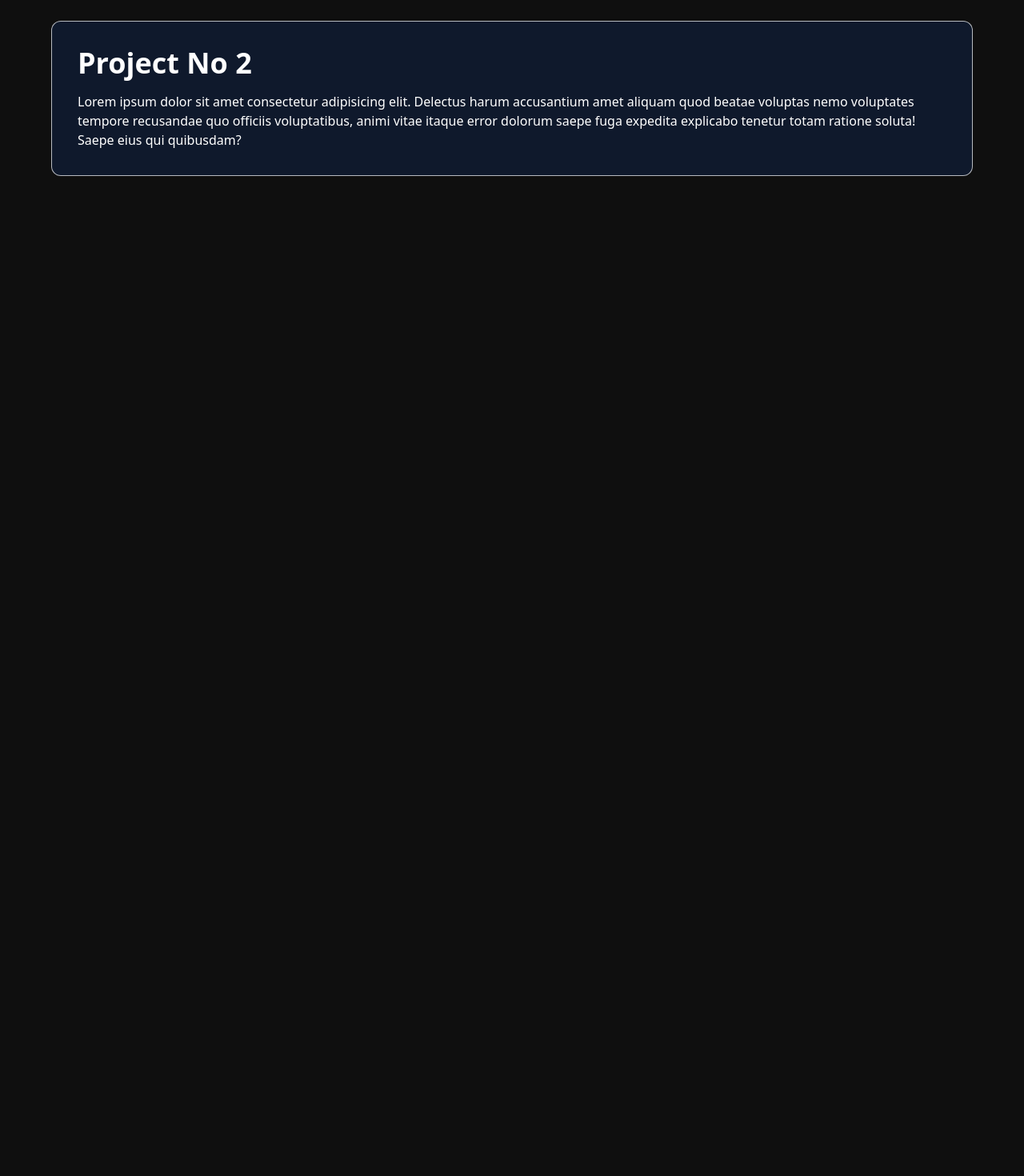
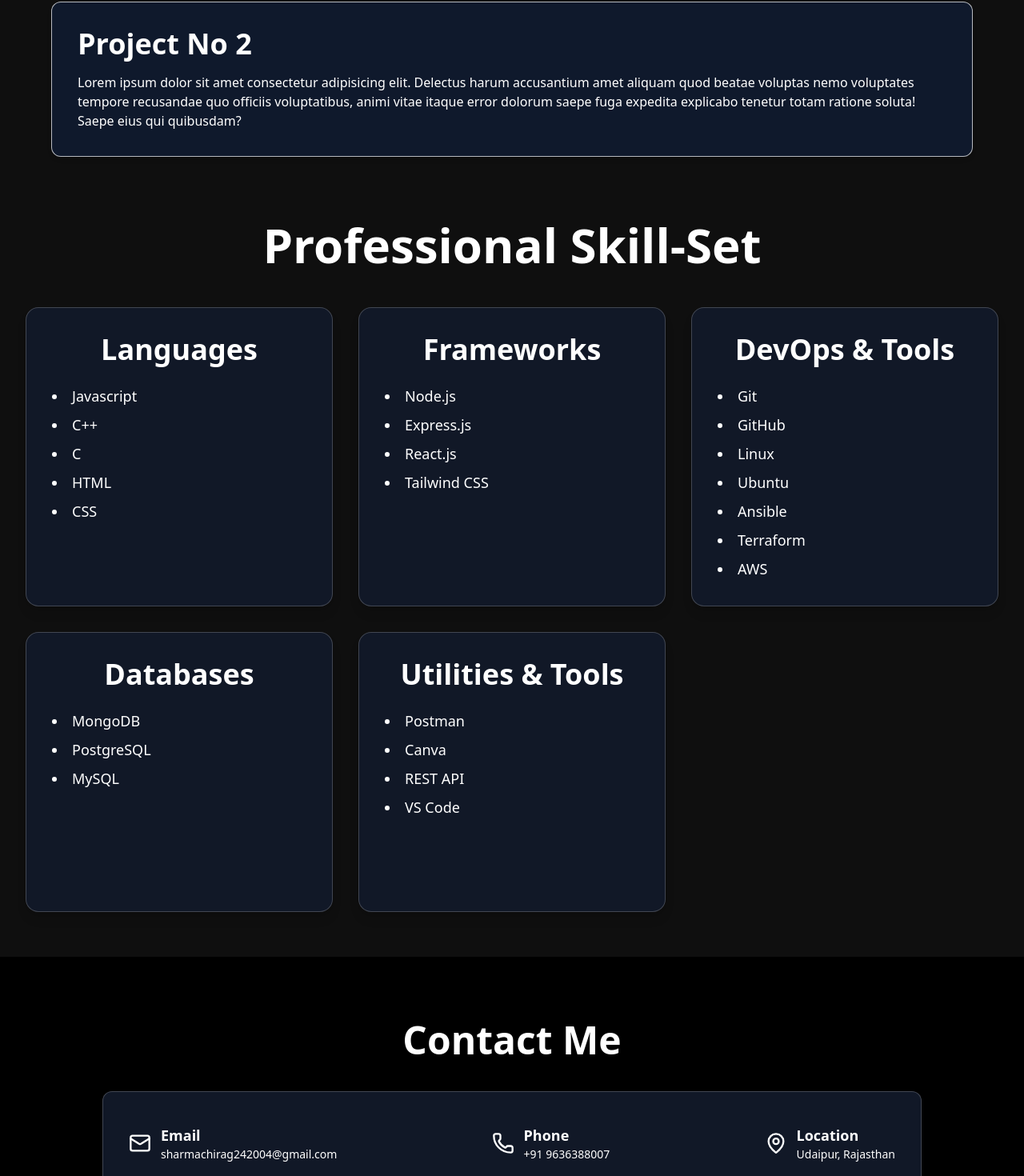
Before and after one commit to chiragSharma2424/Portfolio, a React (Vite) app in the folder portfolio/: page / in a window 1280 px wide. Shown: the part 1016-2486 px from the top of the page at 80% size. Before the commit the page ends 1236 px from the top, so only its background shows below. Built offline with nearby package versions, Linux system fonts and the light colour scheme.

Commit message:
almost done everything

```diff
--- a/portfolio/package.json
+++ b/portfolio/package.json
@@ -10,6 +10,8 @@
     "preview": "vite preview"
   },
   "dependencies": {
+    "@react-three/drei": "^10.6.1",
+    "@react-three/fiber": "^9.3.0",
     "@tailwindcss/vite": "^4.1.12",
     "framer-motion": "^12.23.12",
     "lucide-react": "^0.539.0",
@@ -17,7 +19,8 @@
     "react-dom": "^19.1.1",
     "react-icons": "^5.5.0",
     "react-router-dom": "^7.8.0",
-    "tailwindcss": "^4.1.12"
+    "tailwindcss": "^4.1.12",
+    "three": "^0.179.1"
   },
   "devDependencies": {
     "@eslint/js": "^9.33.0",
--- a/portfolio/src/App.jsx
+++ b/portfolio/src/App.jsx
@@ -2,6 +2,8 @@
 import Navbar from './components/Navbar';
 import Hero from './components/Hero';
 import ProjectSection from './components/ProjectSection';
+import Skills from './components/Skills';
+import Contact from './components/Contact';
 
 const App = () => {
   return (
@@ -9,6 +11,8 @@
       <Navbar />
       <Hero />
       <ProjectSection />
+      <Skills />
+      <Contact />
     </div>
   )
 }
--- /dev/null
+++ b/portfolio/src/components/Contact.jsx
@@ -0,0 +1,42 @@
+import { Mail, Phone, MapPin } from "lucide-react";
+
+export default function ContactInfo() {
+  return (
+    <section id="contact" className="w-full py-20 flex flex-col items-center bg-black">
+      <h2 className="text-white text-5xl font-semibold mb-10">Contact Me</h2>
+
+      <div className="w-full max-w-5xl bg-[#111827] text-white border border-white/20 rounded-xl px-8 py-10">
+        <div className="flex flex-col md:flex-row justify-between gap-10">
+
+          {/* Email */}
+          <div className="flex items-center gap-3">
+            <Mail className="size-7" />
+            <div>
+              <h4 className="font-semibold text-lg">Email</h4>
+              <p className="text-sm">sharmachirag242004@gmail.com</p>
+            </div>
+          </div>
+
+          {/* Phone */}
+          <div className="flex items-center gap-3">
+            <Phone className="size-7" />
+            <div>
+              <h4 className="font-semibold text-lg">Phone</h4>
+              <p className="text-sm">+91 9636388007</p>
+            </div>
+          </div>
+
+          {/* Location */}
+          <div className="flex items-center gap-3">
+            <MapPin className="size-7" />
+            <div>
+              <h4 className="font-semibold text-lg">Location</h4>
+              <p className="text-sm">Udaipur, Rajasthan</p>
+            </div>
+          </div>
+
+        </div>
+      </div>
+    </section>
+  );
+}
--- a/portfolio/src/components/Hero.jsx
+++ b/portfolio/src/components/Hero.jsx
@@ -3,9 +3,10 @@
 import { IoIosArrowDown } from "react-icons/io";
 import { motion } from "framer-motion";
 
+
 export default function Hero() {
   return (
-    <div className="flex justify-center mt-55">
+    <section id="home" className="flex justify-center mt-55">
       <div className="flex flex-col justify-center max-w-[700px]">
         <motion.div
           initial={{ opacity: 0, y: 60 }}
@@ -33,7 +34,7 @@
             </div>
 
             <div className="relative group flex flex-col items-center">
-              <a href="/resume.pdf" download>
+              <a href="/Resume.pdf" download>
                 <MdOutlineFileDownload className="size-8 group-hover:scale-110 transition" />
               </a>
               <span className="absolute -top-7 text-xs bg-[#0f0f0f] text-white px-2 py-1 rounded opacity-0 group-hover:opacity-100 transition">
@@ -47,6 +48,6 @@
           </div>
         </motion.div>
       </div>
-    </div>
+    </section>
   );
 }
--- a/portfolio/src/components/ProjectSection.jsx
+++ b/portfolio/src/components/ProjectSection.jsx
@@ -2,8 +2,11 @@
 
 export default function ProjectSection() {
   return (
-    <div className="flex flex-col items-center mt-32">
-      <h2 className="text-white text-5xl font-semibold">My Projects</h2>
+    <section
+      id="projects"
+      className="flex flex-col items-center w-full bg-transparent pt-32"
+    >
+      <h2 className="text-5xl font-semibold text-white">My Projects</h2>
 
       {/* Project 1 */}
       <motion.div
@@ -12,13 +15,12 @@
         viewport={{ once: true }}
         transition={{ duration: 0.4, ease: "easeOut" }}
         whileHover={{ scale: 1.02 }}
-        className="w-[90%] max-w-[1400px] bg-[#0f192c] border border-white/70 text-white rounded-xl p-8 mt-16 cursor-pointer"
+        className="w-[90%] max-w-[1400px] bg-[#0f192c] border border-white/70 text-white rounded-xl p-8 mt-16 shadow-md cursor-pointer"
       >
         <h3 className="text-4xl font-semibold mb-4">Todo Application</h3>
         <p>
           Lorem ipsum dolor sit amet consectetur adipisicing elit. Ea nemo voluptates voluptatibus minus atque
-          odio earum fuga perferendis voluptas blanditiis? Lorem ipsum dolor sit amet consectetur adipisicing elit.
-          Maiores dignissimos quasi accusantium corrupti velit totam laborum rem placeat possimus! Optio!
+          odio earum fuga perferendis voluptas blanditiis.
         </p>
       </motion.div>
 
@@ -29,7 +31,7 @@
         viewport={{ once: true }}
         transition={{ duration: 0.4, ease: "easeOut" }}
         whileHover={{ scale: 1.02 }}
-        className="w-[90%] max-w-[1400px] bg-[#0f192c] border border-white/70 text-white rounded-xl p-8 mt-12 cursor-pointer"
+        className="w-[90%] max-w-[1400px] bg-[#0f192c] border border-white/70 text-white rounded-xl p-8 mt-12 shadow-md cursor-pointer"
       >
         <h3 className="text-4xl font-semibold mb-4">Project No 2</h3>
         <p>
@@ -38,6 +40,6 @@
           fuga expedita explicabo tenetur totam ratione soluta! Saepe eius qui quibusdam?
         </p>
       </motion.div>
-    </div>
+    </section>
   );
 }
--- a/portfolio/src/components/Skills.jsx
+++ b/portfolio/src/components/Skills.jsx
@@ -0,0 +1,84 @@
+export default function Skills() {
+  return (
+    <div id="skills" className="mt-20 mb-14">
+      <h2 className="text-white text-center text-5xl sm:text-6xl font-semibold mb-12">
+        Professional Skill-Set
+      </h2>
+
+      <div className="grid grid-cols-1 sm:grid-cols-2 md:grid-cols-3 gap-8 text-white px-8">
+        {/* Languages */}
+        <div className="bg-[#111827] min-h-[350px] rounded-2xl p-8 shadow-lg border border-white/20
+        transition-transform hover:scale-105 hover:shadow-2xl">
+          <h3 className="text-center text-3xl sm:text-4xl font-semibold mb-6">
+            Languages
+          </h3>
+          <ul className="list-disc list-inside space-y-2 text-lg">
+            <li>Javascript</li>
+            <li>C++</li>
+            <li>C</li>
+            <li>HTML</li>
+            <li>CSS</li>
+          </ul>
+        </div>
+
+        {/* Frameworks */}
+        <div className="bg-[#111827] min-h-[350px] rounded-2xl p-8 shadow-lg border border-white/20
+        transition-transform hover:scale-105 hover:shadow-2xl">
+          <h3 className="text-center text-3xl sm:text-4xl font-semibold mb-6">
+            Frameworks
+          </h3>
+          <ul className="list-disc list-inside space-y-2 text-lg">
+            <li>Node.js</li>
+            <li>Express.js</li>
+            <li>React.js</li>
+            <li>Tailwind CSS</li>
+          </ul>
+        </div>
+
+        {/* DevOps & Tools */}
+        <div className="bg-[#111827] min-h-[350px] rounded-2xl p-8 shadow-lg border border-white/20
+        transition-transform hover:scale-105 hover:shadow-2xl">
+          <h3 className="text-center text-3xl sm:text-4xl font-semibold mb-6">
+            DevOps &amp; Tools
+          </h3>
+          <ul className="list-disc list-inside space-y-2 text-lg">
+            <li>Git</li>
+            <li>GitHub</li>
+            <li>Linux</li>
+            <li>Ubuntu</li>
+            <li>Ansible</li>
+            <li>Terraform</li>
+            <li>AWS</li>
+          </ul>
+        </div>
+
+        {/* Databases */}
+        <div className="bg-[#111827] min-h-[350px] rounded-2xl p-8 shadow-lg border border-white/20
+        transition-transform hover:scale-105 hover:shadow-2xl">
+          <h3 className="text-center text-3xl sm:text-4xl font-semibold mb-6">
+            Databases
+          </h3>
+          <ul className="list-disc list-inside space-y-2 text-lg">
+            <li>MongoDB</li>
+            <li>PostgreSQL</li>
+            <li>MySQL</li>
+          </ul>
+        </div>
+
+        {/* Utilities & Tools */}
+        <div className="bg-[#111827] min-h-[350px] rounded-2xl p-8 shadow-lg border border-white/20
+        transition-transform hover:scale-105 hover:shadow-2xl">
+          <h3 className="text-center text-3xl sm:text-4xl font-semibold mb-6">
+            Utilities &amp; Tools
+          </h3>
+          <ul className="list-disc list-inside space-y-2 text-lg">
+            <li>Postman</li>
+            <li>Canva</li>
+            <li>REST API</li>
+            <li>VS Code</li>
+          </ul>
+        </div>
+      </div>
+    </div>
+  );
+}
--- a/portfolio/src/index.css
+++ b/portfolio/src/index.css
@@ -6,3 +6,7 @@
   background-color: #0f0f0f;
   min-height: 100vh;
 }
+
+html {
+  scroll-behavior: smooth;
+}
```
Also changed, not shown: portfolio/src/components/Navbar.jsx (+22 -12 lines), 2 other files (tests, documents, lock files or other folders).
